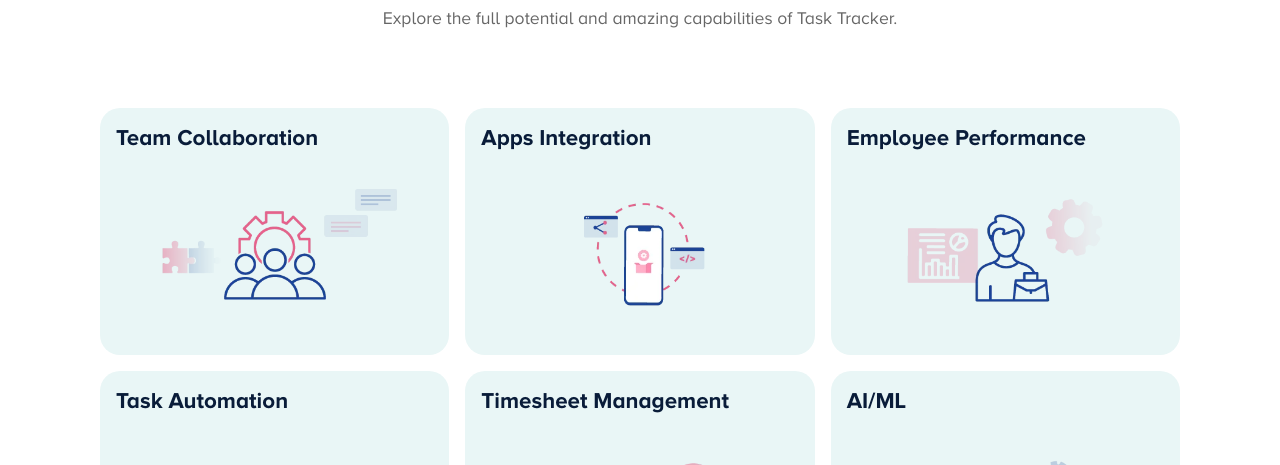
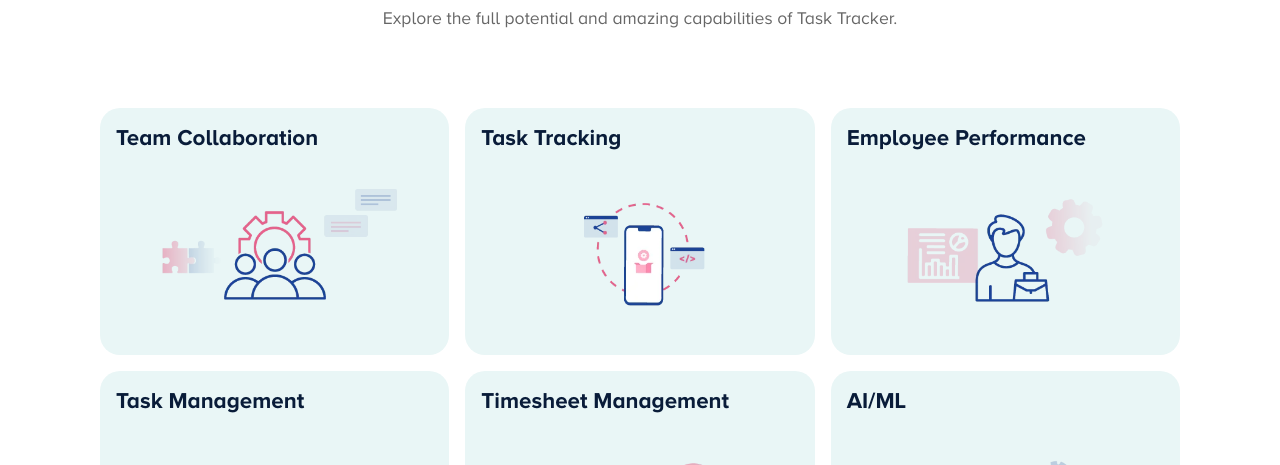
Before and after one commit to Abhishek-frontend-dev/workflow, a plain HTML site: page index.html in a window 1280 px wide. Shown: the part 3240-3705 px from the top of the page. Drawn offline with Linux system fonts and the light colour scheme.

Commit message:
Update index.html

```diff
--- a/index.html
+++ b/index.html
@@ -262,7 +262,7 @@
     <img src="images/Team-Collaboration.webp" alt="">
     </a>
     <a href="#" class="more-task-itme">
-        <h5 class="more-task-text">Apps Integration</h5>
+        <h5 class="more-task-text">Task Tracking</h5>
        <img src="images/App-Integration.webp" alt="">
     </a>
 
@@ -272,7 +272,7 @@
     </a>
 
     <a href="#" class="more-task-itme">
-        <h5 class="more-task-text">Task Automation</h5>
+        <h5 class="more-task-text">Task Management</h5>
         <img src="images/Task-Automation.webp" alt="">
     </a>
 
```
